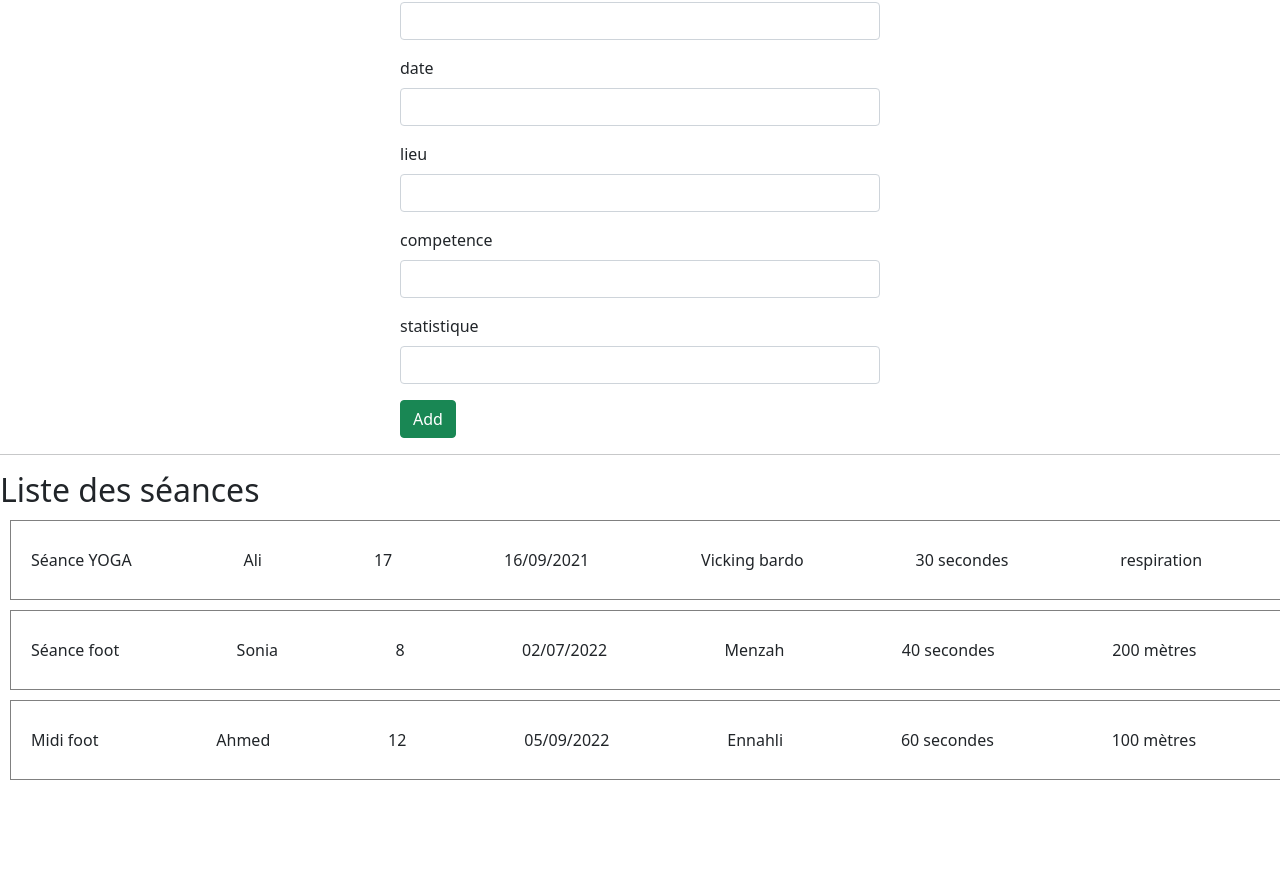
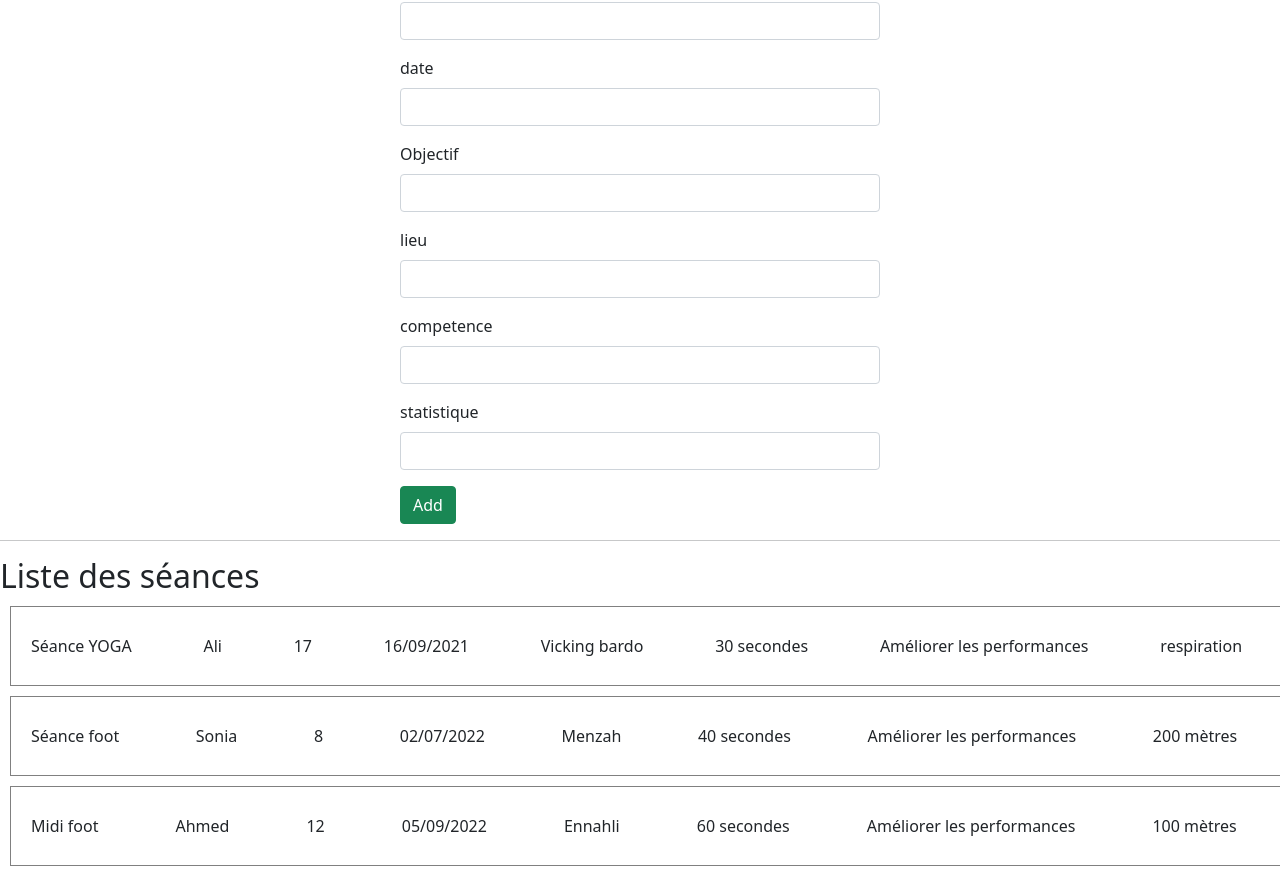
Before and after one commit to Safouene-Ben-Yedder/Projet_Sporti, a React (Create React App) app in the folder front/: page /seance-page in a window 1280 px wide. Shown: the part 304-1178 px from the top of the page. Before the commit the page ends 1094 px from the top, so only its background shows below. Built offline with nearby package versions, Linux system fonts and the light colour scheme.

Commit message:
Seance Modif

```diff
--- a/front/src/components/seance/Seance.js
+++ b/front/src/components/seance/Seance.js
@@ -10,6 +10,7 @@ export default function Seance({
 	UpdateSeance,
 	competence,
 	statistique,
+	objectif,
 	id,
 	deleteSeance,
 	supp,
@@ -21,6 +22,7 @@ export default function Seance({
 	const [datetoUpdate, setDatetoUpdate] = useState(date);
 	const [lieutoUpdate, setLieutoUpdate] = useState(lieu);
 	const [competencetoUpdate, setCompetencetoUpdate] = useState(competence);
+	const [objectiftoUpdate, setObjectiftoUpdate] = useState(objectif);
 	const [statistiqueToUpdate, setStatistiqueToUpdate] = useState(statistique);
 
 	return (
@@ -33,12 +35,18 @@ export default function Seance({
 					<div>{date} </div>
 					<div> {lieu} </div>
 					<div> {competence} </div>
+					<div> {objectif} </div>
 					<div> {statistique}</div>
 					<div className="actions">
 						<Button color="primary" onClick={() => setUpdateMode(true)}>
 							Modifier
 						</Button>
-						<Button color="danger" onClick={() => {deleteSeance(id);supp();}}>
+						<Button
+							color="danger"
+							onClick={() => {
+								deleteSeance(id);
+								supp();
+							}}>
 							Annuler
 						</Button>
 					</div>
@@ -68,7 +76,7 @@ export default function Seance({
 						{" "}
 						horaire
 						<input
-							type="text"
+							type="time"
 							name="Seance"
 							value={horairetoUpdate}
 							onChange={(e) => setHorairetoUpdate(e.target.value)}
@@ -78,10 +86,20 @@ export default function Seance({
 						{" "}
 						date
 						<input
-							type="text"
+							type="Date"
 							name="Seance"
 							value={datetoUpdate}
 							onChange={(e) => setDatetoUpdate(e.target.value)}
+						/>{" "}
+					</Label>
+					<Label>
+						{" "}
+						Objectif
+						<input
+							type="text"
+							name="objectif"
+							value={objectiftoUpdate}
+							onChange={(e) => setObjectiftoUpdate(e.target.value)}
 						/>{" "}
 					</Label>
 					<Label>
@@ -126,6 +144,7 @@ export default function Seance({
 								datetoUpdate,
 								lieutoUpdate,
 								competencetoUpdate,
+								objectiftoUpdate,
 								statistiqueToUpdate
 							);
 							setUpdateMode(false);
--- a/front/src/components/seanceform/SeanceForm.js
+++ b/front/src/components/seanceform/SeanceForm.js
@@ -1,5 +1,6 @@
 import { useState } from "react";
 import { Form, FormGroup, Label, Input, Button } from "reactstrap";
+
 //import { Link } from "react-router-dom";
 import "./seanceform.css";
 export default function SeanceForm(props) {
@@ -10,6 +11,7 @@ export default function SeanceForm(props) {
 	const [date, setDate] = useState("");
 	const [lieu, setLieu] = useState("");
 	const [competence, setCompetence] = useState("");
+	const [objectif, setObjectif] = useState("");
 	const [statistique, setStatistique] = useState("");
 
 	function handleAddSeance() {
@@ -20,6 +22,7 @@ export default function SeanceForm(props) {
 			date,
 			lieu,
 			competence,
+			objectif,
 			statistique
 		);
 	}
@@ -63,6 +66,15 @@ export default function SeanceForm(props) {
 						onChange={(e) => setDate(e.target.value)}></Input>
 				</FormGroup>
 				<FormGroup>
+					<Label> Objectif </Label>
+					<Input
+						type="text"
+						name="objectif"
+						id=""
+						value={objectif}
+						onChange={(e) => setObjectif(e.target.value)}></Input>
+				</FormGroup>
+				<FormGroup>
 					<Label> lieu </Label>
 					<Input
 						type="text"
--- a/front/src/components/seancelist/SeanceList.js
+++ b/front/src/components/seancelist/SeanceList.js
@@ -14,6 +14,7 @@ function SeanceList(props) {
 						date={x.date}
 						lieu={x.lieu}
 						competence={x.competence}
+						objectif={x.objectif}
 						statistique={x.statistique}
 						UpdateSeance={props.UpdateSeance}
 						deleteSeance={props.deleteSeance}
--- a/front/src/pages/seancepage/SeancePage.js
+++ b/front/src/pages/seancepage/SeancePage.js
@@ -3,7 +3,6 @@ import { Heading } from "../../components/heading/Heading";
 import SeanceForm from "../../components/seanceform/SeanceForm";
 import SeanceList from "../../components/seancelist/SeanceList";
 import { Form, FormGroup, Label, Button } from "reactstrap";
-
 
 export default function SeancePage() {
 	const [seances, setSeances] = useState([
@@ -15,6 +14,7 @@ export default function SeancePage() {
 			date: "16/09/2021",
 			lieu: "Vicking bardo",
 			competence: "30 secondes",
+			objectif: "Améliorer les performances",
 			statistique: "respiration",
 		},
 		{
@@ -25,6 +25,7 @@ export default function SeancePage() {
 			date: "02/07/2022",
 			lieu: "Menzah",
 			competence: "40 secondes",
+			objectif: "Améliorer les performances",
 			statistique: "200 mètres",
 		},
 		{
@@ -35,10 +36,11 @@ export default function SeancePage() {
 			date: "05/09/2022",
 			lieu: "Ennahli",
 			competence: "60 secondes",
+			objectif: "Améliorer les performances",
 			statistique: "100 mètres",
 		},
 	]);
-	const [isVisible, setIsVisible]= useState(false);
+	const [isVisible, setIsVisible] = useState(false);
 	const [updateMode, setUpdateMode] = useState(false);
 	const [raison, setRaison] = useState("");
 	function addSeance(
@@ -48,6 +50,7 @@ export default function SeancePage() {
 		date,
 		lieu,
 		competence,
+		objectif,
 		statistique
 	) {
 		setSeances([
@@ -60,6 +63,7 @@ export default function SeancePage() {
 				date: date,
 				lieu: lieu,
 				competence: competence,
+				objectif: objectif,
 				statistique: statistique,
 			},
 		]);
@@ -72,18 +76,29 @@ export default function SeancePage() {
 		date,
 		lieu,
 		competence,
+		objectif,
 		statistique
 	) {
 		const newSeances = seances.map((seance) =>
 			seance.id === id
-				? { id, titre, joueur, horaire, date, lieu, competence, statistique }
+				? {
+						id,
+						titre,
+						joueur,
+						horaire,
+						date,
+						lieu,
+						competence,
+						objectif,
+						statistique,
+ }
 				: seance
 		);
 		setSeances(newSeances);
 	}
-	const supp=()=>{
-		setIsVisible(!isVisible)
-	}
+	const supp = () => {
+		setIsVisible(!isVisible);
+	};
 	function deleteSeance(id) {
 		setSeances(seances.filter((index) => index.id !== id));
 	}
@@ -101,36 +116,38 @@ export default function SeancePage() {
 					UpdateSeance={UpdateSeance}
 					supp={supp}
 				/>
-				{isVisible &&
+				{isVisible && (
 					<>
 						{!updateMode ? (
 							<>
-							<Form >
+								<Form>
 									<FormGroup>
-								<h3><Label> Raison pour annulation </Label></h3>
-								<select value={raison} onChange={(e) => setRaison(e.target.value)}>
+										<h3>
+											<Label> Raison pour annulation </Label>
+										</h3>
+										<select
+											value={raison}
+											onChange={(e) => setRaison(e.target.value)}>
 											<option value="r1">absence du joueur</option>
 											<option value="r2">imptempérie</option>
 										</select>
-								<Button color="success" type="button" onClick={() => setUpdateMode(true)}>
+										<Button
+											color="success"
+											type="button"
+											onClick={() => setUpdateMode(true)}>
 											Envoyer
 										</Button>
 									</FormGroup>
 								</Form>
 							</>
-						):(
+						) : (
 							<>
 								<h5>Réponse envoyée!</h5>
-
 							</>
-						)
-						}
-
-
+						)}
 					</>
-					}
+				)}
 			</>
-
 		</div>
 	);
 }
```
Also changed, not shown: 2 other files (tests, documents, lock files or other folders). Lines whose indentation alone changed are shown as unchanged.
